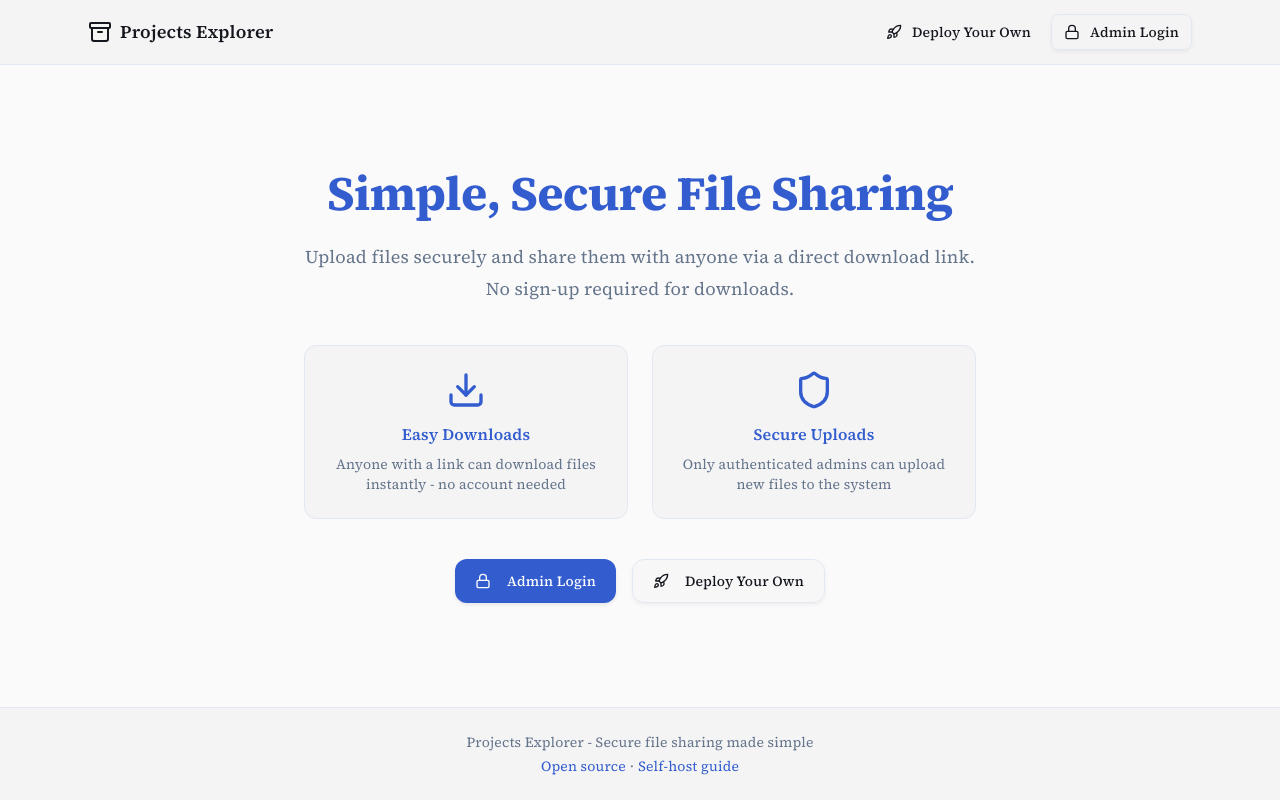
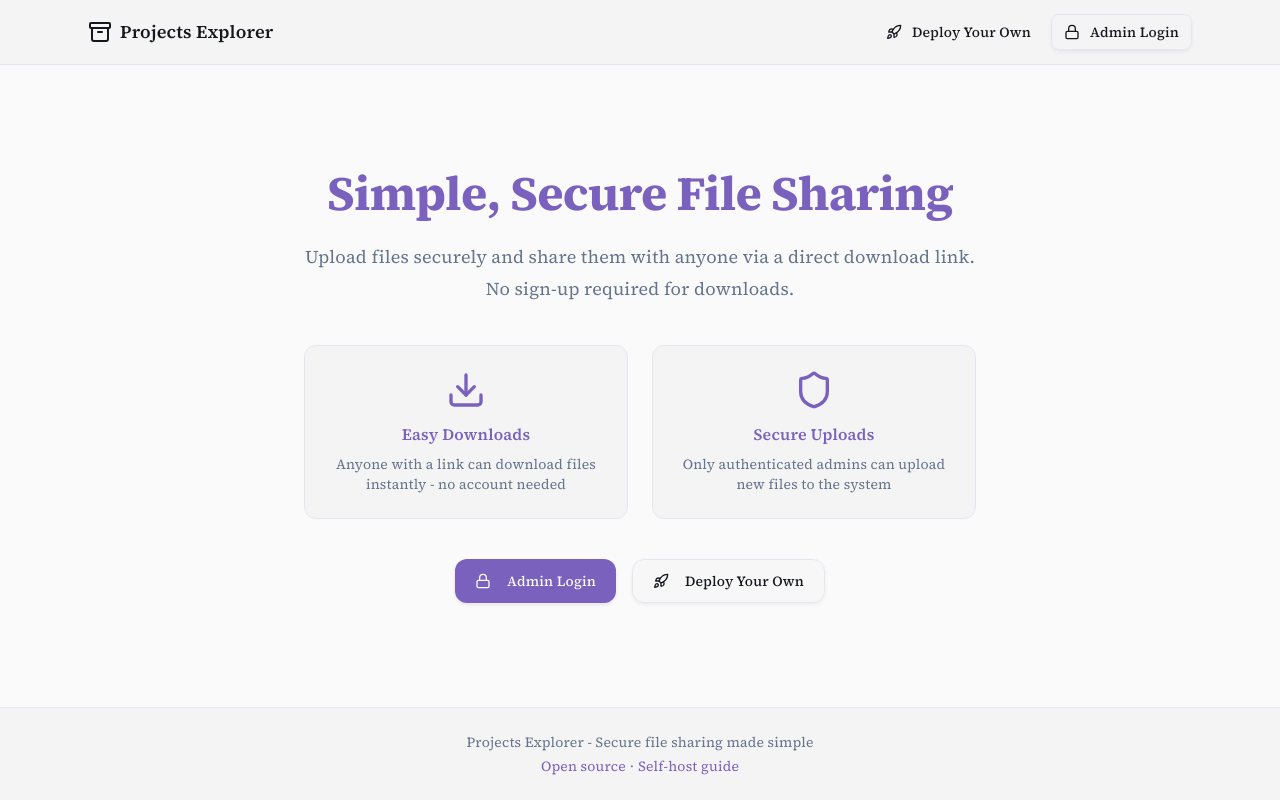
Before and after one commit to BunsDev/projects-explorer, a Next.js app: page / in a window 1280 px wide. Built offline with nearby package versions, Linux system fonts and the light colour scheme; no server answers.

Commit message:
Update button styles and color variables for improved visual consistency: Changed button background color to match updated primary color in globals.css, ensuring better alignment with the overall theme. Adjusted related color variables for enhanced coherence across UI components.

```diff
--- a/components/ui/button.tsx
+++ b/components/ui/button.tsx
@@ -9,7 +9,7 @@ const buttonVariants = cva(
   {
     variants: {
       variant: {
-        default: 'bg-primary text-primary-foreground shadow-md hover:bg-primary/90 hover:shadow-lg hover:-translate-y-0.5 active:translate-y-0',
+        default: 'bg-primary text-background shadow-md hover:bg-primary/90 hover:shadow-lg hover:-translate-y-0.5 active:translate-y-0',
         destructive:
           'bg-destructive text-white shadow-md hover:bg-destructive/90 hover:shadow-lg hover:-translate-y-0.5 focus-visible:ring-destructive/20 dark:focus-visible:ring-destructive/40 dark:bg-destructive/80',
         outline:
--- a/styles/globals.css
+++ b/styles/globals.css
@@ -10,30 +10,30 @@
   --card-foreground: oklch(0.2057 0.0143 272.5815);
   --popover: oklch(0.9851 0 0);
   --popover-foreground: oklch(0.2057 0.0143 272.5815);
-  --primary: oklch(0.5163 0.1828 265.1774);
+  --primary: oklch(0.56 0.1408 294.1737);
   --primary-foreground: oklch(1.0000 0 0);
   --secondary: oklch(0.2057 0.0143 272.5815);
   --secondary-foreground: oklch(1.0000 0 0);
   --muted: oklch(0.9527 0.0027 286.3492);
   --muted-foreground: oklch(0.5544 0.0407 257.4166);
   --accent: oklch(0.9683 0.0069 247.8956);
-  --accent-foreground: oklch(0.5163 0.1828 265.1774);
+  --accent-foreground: oklch(0.56 0.1408 294.1737);
   --destructive: oklch(0.6226 0.1552 40.2577);
   --destructive-foreground: oklch(1.0000 0 0);
   --border: oklch(0.9288 0.0126 255.5078);
   --input: oklch(0.9674 0.0013 286.3752);
-  --ring: oklch(0.5163 0.1828 265.1774);
-  --chart-1: oklch(0.5163 0.1828 265.1774);
+  --ring: oklch(0.56 0.1408 294.1737);
+  --chart-1: oklch(0.56 0.1408 294.1737);
   --chart-2: oklch(0.6086 0.0989 193.9906);
   --chart-3: oklch(0.8428 0.1675 111.3780);
   --chart-4: oklch(0.6311 0.1052 175.1712);
   --chart-5: oklch(0.5457 0.1638 25.9424);
   --sidebar: oklch(0.9674 0.0013 286.3752);
   --sidebar-foreground: oklch(0.2057 0.0143 272.5815);
-  --sidebar-primary: oklch(0.5163 0.1828 265.1774);
+  --sidebar-primary: oklch(0.56 0.1408 294.1737);
   --sidebar-primary-foreground: oklch(1.0000 0 0);
   --sidebar-accent: oklch(0.9288 0.0126 255.5078);
-  --sidebar-accent-foreground: oklch(0.5163 0.1828 265.1774);
+  --sidebar-accent-foreground: oklch(0.56 0.1408 294.1737);
   --sidebar-border: oklch(0.9288 0.0126 255.5078);
   --sidebar-ring: oklch(0.5163 0.1828 265.1774);
   --font-sans: Inter, system-ui, -apple-system, sans-serif;
```
